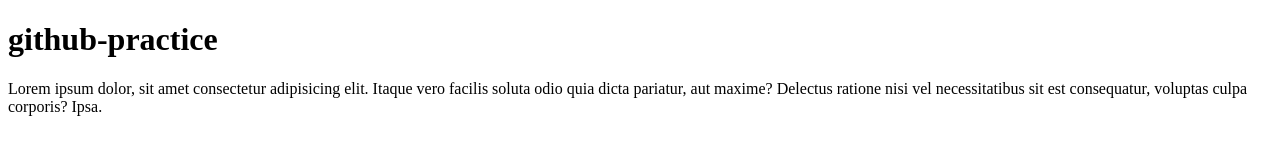
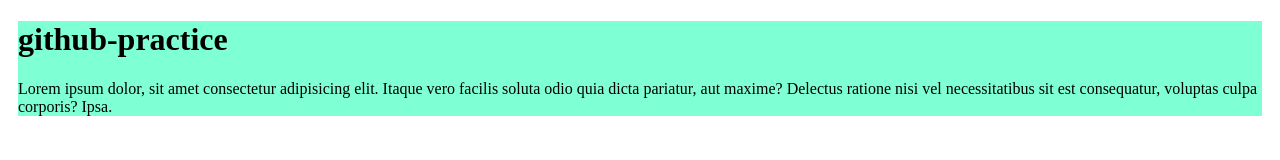
Before and after one commit to IktidarNafis/github-practice, a plain HTML site: page index.html in a window 1280 px wide. Drawn offline with Linux system fonts and the light colour scheme.

Commit message:
css push

```diff
--- a/index.html
+++ b/index.html
@@ -4,6 +4,7 @@
     <meta charset="UTF-8">
     <meta name="viewport" content="width=device-width, initial-scale=1.0">
     <title>github-practice</title>
+    <link rel="stylesheet" href="styles.css/blog.css">
 </head>
 <body>
     <div>
--- /dev/null
+++ b/styles.css/blog.css
@@ -0,0 +1,4 @@
+div{
+    background-color: aquamarine;
+    margin: 10px;
+}
```
